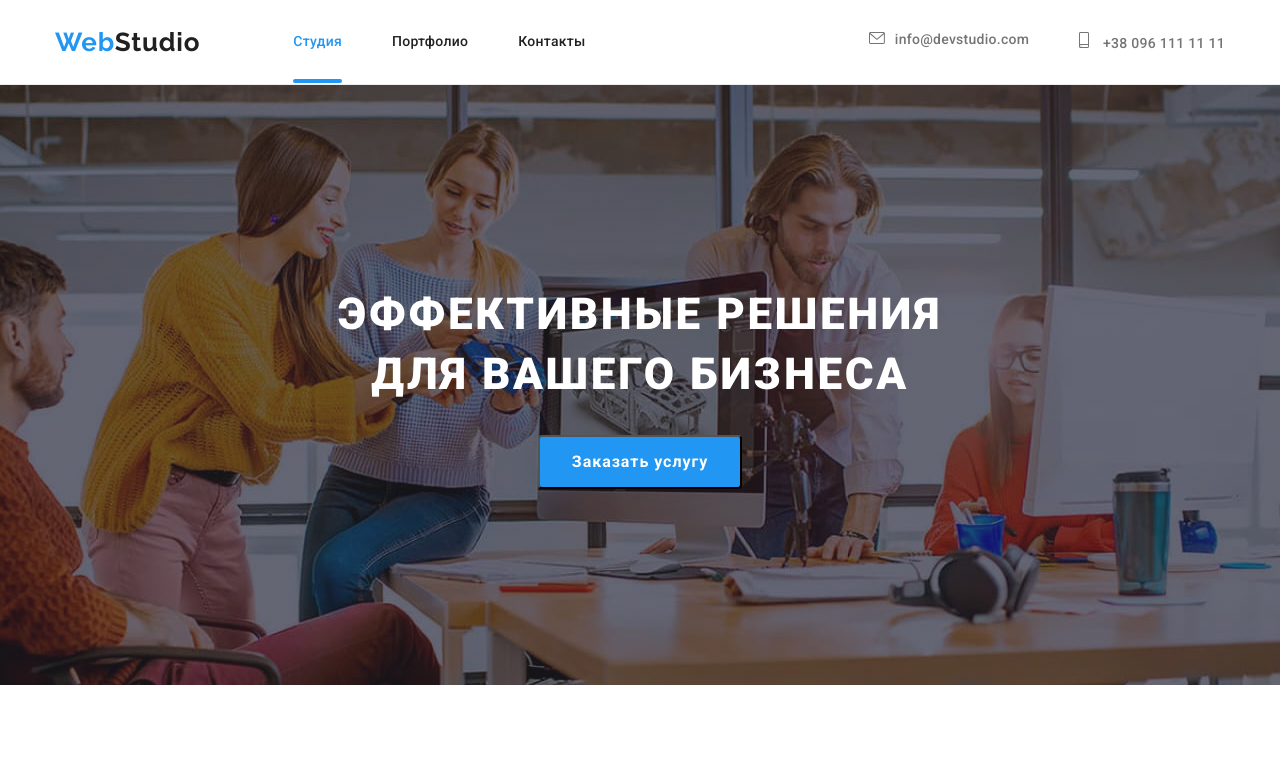
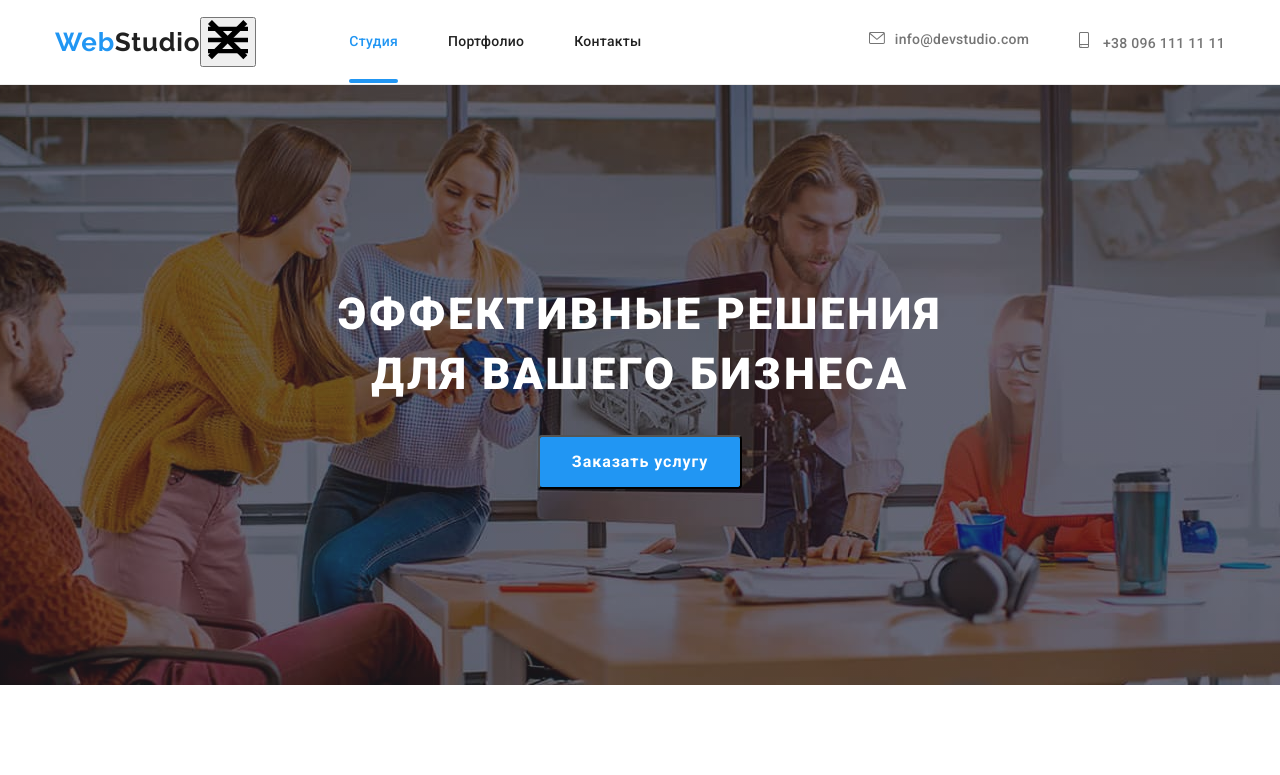
Before and after one commit to RostyslavDubinin/goit-markup-hw-08, a plain HTML site: page index.html in a window 1280 px wide. Shown: the top 775 px of the page. Drawn offline with Linux system fonts and the light colour scheme.

Commit message:
Update index.html

```diff
--- a/index.html
+++ b/index.html
@@ -14,6 +14,14 @@
     <header>
         <div class="container ">
             <a href="./index.html" class="logo-white" > <span class="logo-bl">Web</span>Studio</a>
+            <button type="button" class="menu-button is-open">
+                <svg width="40px" height="40px">
+                    <use class="icon-cross" href="./images/sprite.svg#cross"></use>
+                    <use class="icon-menu" href="./images/sprite.svg#menu"></use>
+                </svg>
+            </button>
+
+
             <nav>
                 <ul class="site-nav list">
                     <li class="item"><a href="./index.html" class="link current" >Студия</a></li>
@@ -29,7 +37,7 @@
     </header>
 
     <main>
-    <!--Шапка-->
+    <!-- Шапка -->
         <section class="hero">
             <div class="container">
                 <h1 class="hero-title">Эффективные решения для вашего бизнеса</h1>
```
